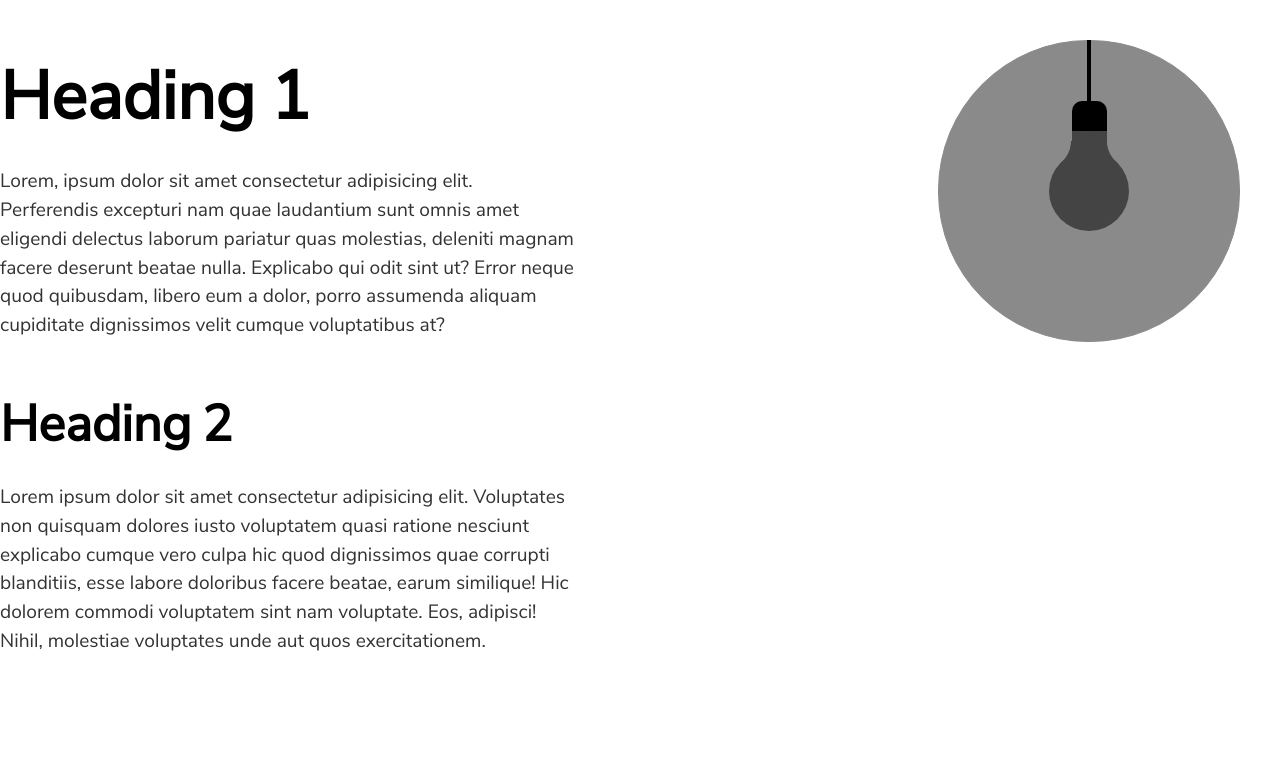
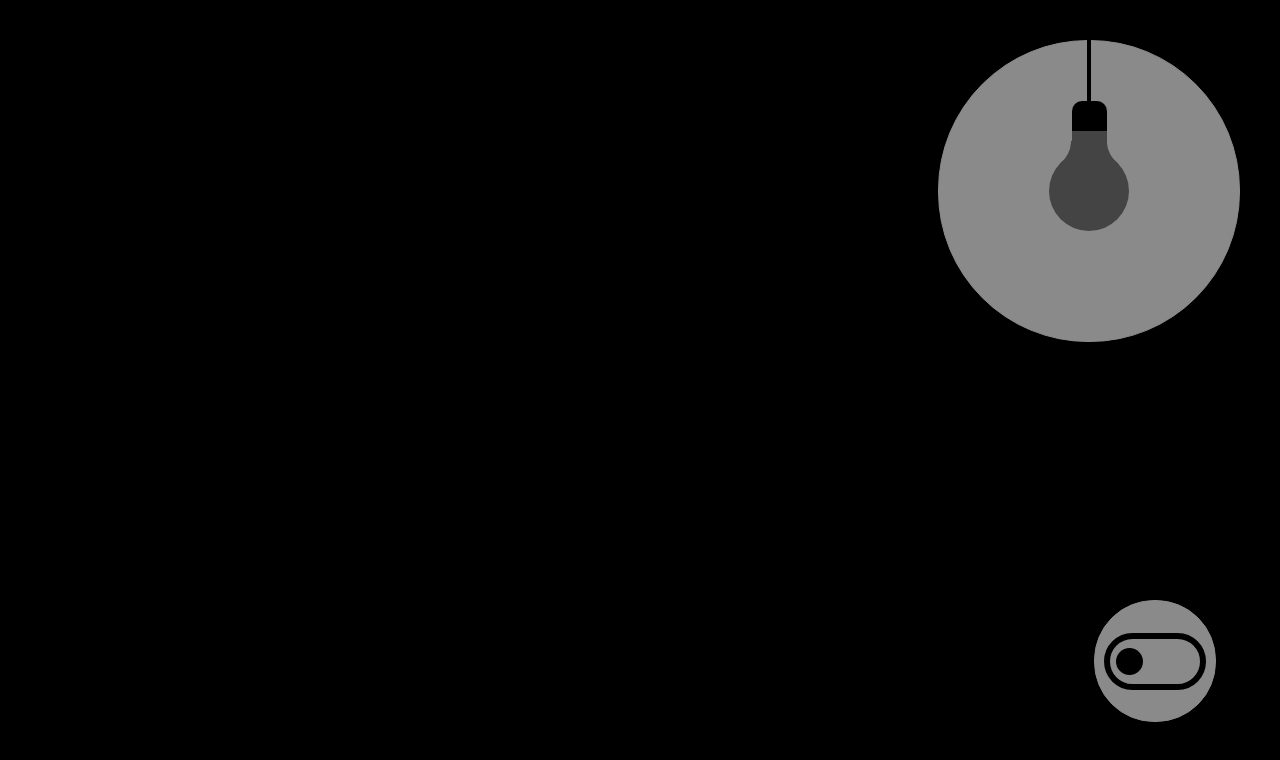
Before and after one commit to Drew-Bae/Portfolio, a plain HTML site: page index.html in a window 1280 px wide. Drawn offline with Linux system fonts and the light colour scheme.

Commit message:
finished lightbulb effect HELL YAH

```diff
--- a/css/index.css
+++ b/css/index.css
@@ -5,6 +5,8 @@
     --color-accent: #4fcbf4;
     --color-headings:;
     --color-body: #333;
+    --color-background_off: #8a8a8a;
+    --color-background_on: #4ff4cb;
 }
 
 /* Typography */
@@ -31,6 +33,11 @@ html {
 }
 
 body {
+    background: #000;
+}
+
+body.on {
+    background: var(--color-background_on);
     font-family: "nunito_sans", Arial, Helvetica, sans-serif;
     font-size: 1.2rem;
     line-height: 1.5;
@@ -70,6 +77,12 @@ h5 {
 }
 
 p {
+    color: #000;
+    width: 50ch;
+    text-align: left;
+}
+
+p.on {
     color: var(--color-body);
     width: 50ch;
     text-align: left;
@@ -136,6 +149,10 @@ a {
     height: 100vh;
 }
 
+.banner.on {
+    visibility: hidden;
+}
+
 .lightbulb {
     position: absolute;
     margin: 0;
@@ -146,19 +163,24 @@ a {
 }
 
 .circle {
-    background: #8a8a8a;
+    background: var(--color-background_off);
     width: 300px;
     height: 300px;
-    border: 1px solid #8a8a8a;
+    border: 1px solid var(--color-background_off);
     border-radius: 150px;
+}
+
+.circle.on {
+    background: var(--color-background_on);
+    border: none;
 }
 
 .wire {
     position: absolute;
     left: calc(50% - 2px);
-    top: 0;
+    top: -50vh;
     width: 4px;
-    height: 120px;
+    height: 60vh;
     background: #000;
     z-index: 1;
 }
@@ -256,6 +278,11 @@ body.on .bulb span:nth-child(2) {
         display: none;
     }
 
+    .wire {
+        top: -100px;
+        height: 240px;
+    }
+
     .lightbulb {
         margin: 0;
         top: 40px;
@@ -264,3 +291,68 @@ body.on .bulb span:nth-child(2) {
         transform: translate(0, 0);
     }
 }
+
+/* Banner Switch */
+.switch {
+    position: absolute;
+    margin: 0;
+    top: 75%;
+    right: 5%;
+}
+
+.switch-circle {
+    background: var(--color-background_off);
+    width: 120px;
+    height: 120px;
+    border: 1px solid var(--color-background_off);
+    border-radius: 60px;
+    display: flex;
+    align-items: center;
+    justify-content: center;
+}
+
+.switch-circle.on {
+    background: var(--color-background_on);
+    border: none;
+}
+
+input[type="checkbox"] {
+	visibility: hidden;
+}
+
+input[type="checkbox"]:checked + label {
+    transform: rotate(360deg);
+	background-color: #000;
+}
+
+input[type="checkbox"]:checked + label::before {
+    transform: translateX(45px);
+	background-color: var(--color-background_on);
+}
+
+label {
+	display: flex;
+	width: 90px;
+	height: 45px;
+	border: 6px solid;
+	border-radius: 99em;
+	position: relative;
+	transition: transform .75s ease-in-out;
+	transform-origin: 50% 50%;
+	cursor: pointer;
+    right: 7px;
+}
+
+label::before {
+    transition: transform .75s ease;
+	transition-delay: .5s;
+	content: "";
+	display: block;
+	position: absolute;
+	width: 27px;
+	height: 27px;
+	background-color: #000;
+	border-radius: 50%;
+	top: 9px;
+	left: 6px;
+}
--- a/index.html
+++ b/index.html
@@ -10,6 +10,7 @@
   </head>
   <body>
     <div class="banner"></div>
+    <section>
       <div class="lightbulb">
         <div class="circle">
           <div class="wire"></div>
@@ -19,6 +20,13 @@
           </div>
         </div>
       </div>
+      <div class="switch">
+        <div class="switch-circle">
+          <input type="checkbox" id="toggle" />
+          <label for="toggle"></label>
+        </div>
+      </div>
+    </section>
     <section>
       <h1>Heading 1</h1>
       <p>
@@ -39,5 +47,6 @@
       sint nam voluptate. Eos, adipisci! Nihil, molestiae voluptates unde aut
       quos exercitationem.
     </p>
+    <script src="js/index.js"></script>
   </body>
 </html>
--- /dev/null
+++ b/js/index.js
@@ -0,0 +1,11 @@
+let checkbox = document.querySelector('#toggle');
+let body = document.querySelector('body');
+let banner = document.querySelector('.banner');
+let circle2 = document.querySelector('.switch-circle');
+let circle1 = document.querySelector('.circle');
+checkbox.onclick = function() {
+    body.classList.toggle('on');
+    banner.classList.toggle('on');
+    circle2.classList.toggle('on');
+    circle1.classList.toggle('on');
+}
```
Lines whose indentation alone changed are shown as unchanged.
